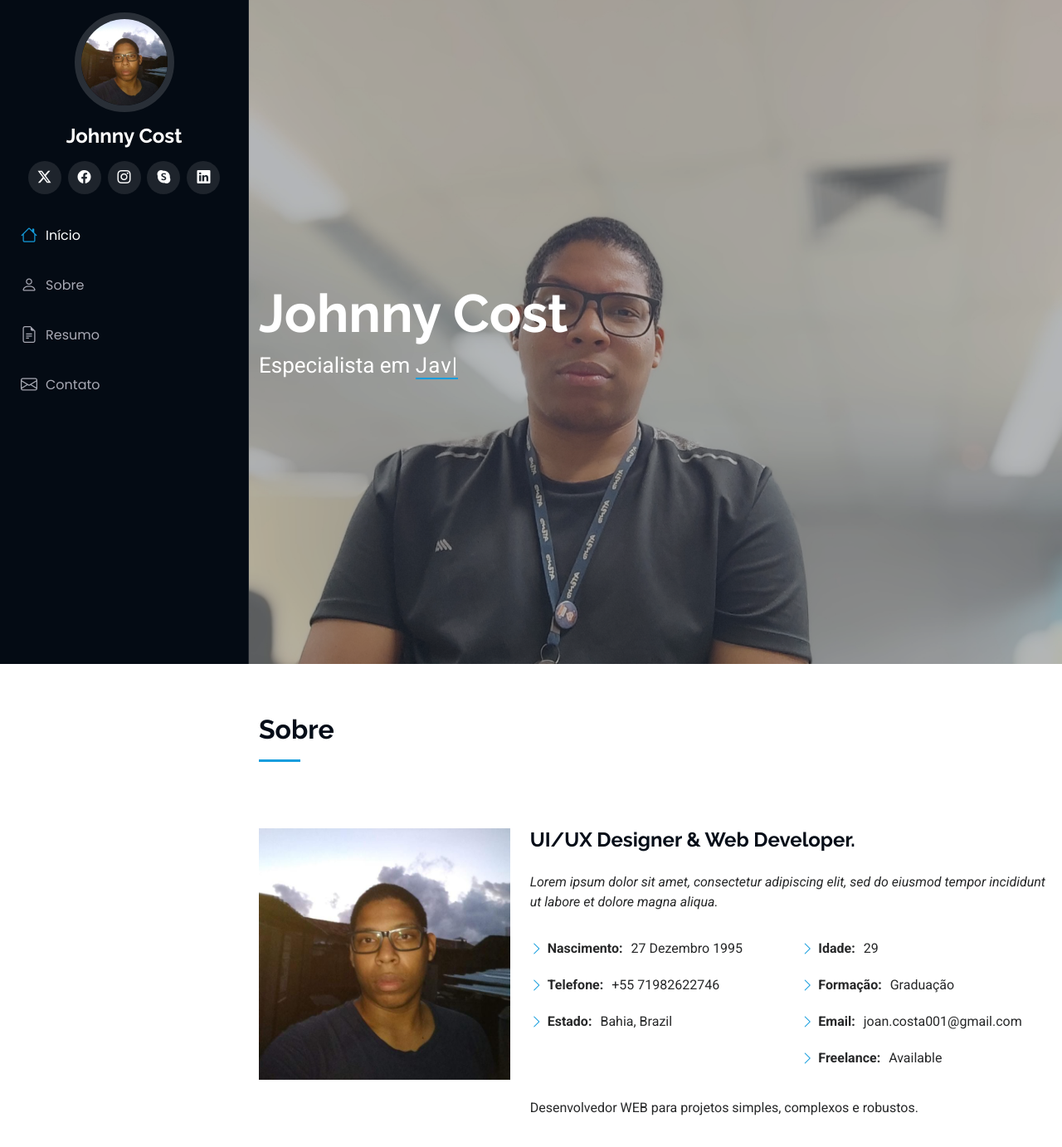
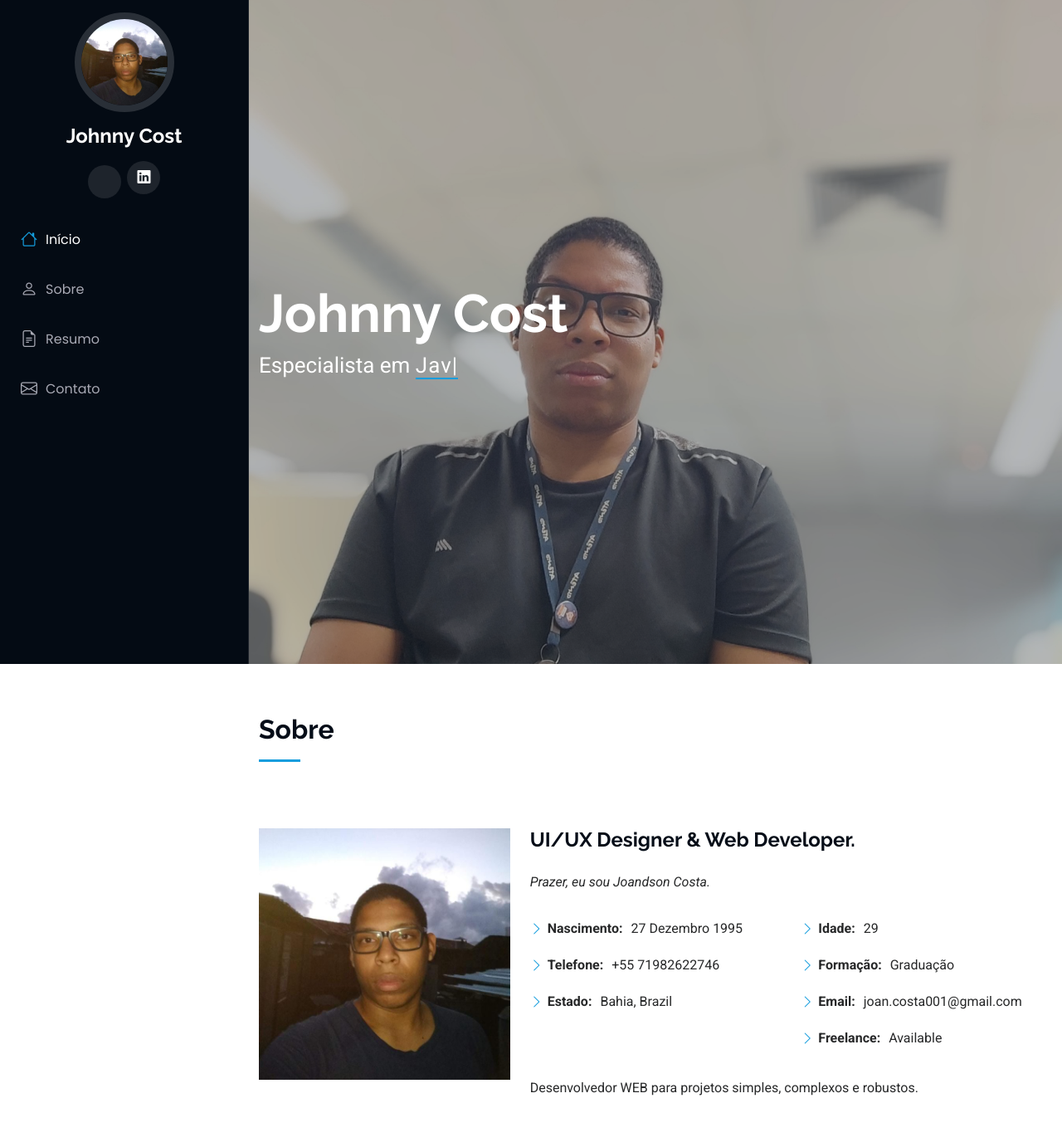
Before and after one commit to JohnnyCost01/Portfolio, a plain HTML site: page index.html in a window 1280 px wide. Shown: the top 1382 px of the page at 83% size. Drawn offline with Linux system fonts and the light colour scheme.

Commit message:
Update index.html
Atualizada a frase inicial e os links de referência.

```diff
--- a/index.html
+++ b/index.html
@@ -52,11 +52,8 @@
     </a>
 
     <div class="social-links text-center">
-      <a href="#" class="twitter"><i class="bi bi-twitter-x"></i></a>
-      <a href="#" class="facebook"><i class="bi bi-facebook"></i></a>
-      <a href="#" class="instagram"><i class="bi bi-instagram"></i></a>
-      <a href="#" class="google-plus"><i class="bi bi-skype"></i></a>
-      <a href="#" class="linkedin"><i class="bi bi-linkedin"></i></a>
+      <a href="https://github.com/JohnnyCost01" class="github"><i class="bi bi-github-G"></i></a>
+      <a href="https://www.linkedin.com/in/joandson-costa-65b65118a" class="linkedin"><i class="bi bi-linkedin" ></i></a>
     </div>
 
     <nav id="navmenu" class="navmenu">
@@ -102,8 +99,7 @@
           <div class="col-lg-8 content">
             <h2>UI/UX Designer &amp; Web Developer.</h2>
             <p class="fst-italic py-3">
-              Lorem ipsum dolor sit amet, consectetur adipiscing elit, sed do eiusmod tempor incididunt ut labore et dolore
-              magna aliqua.
+              Prazer, eu sou Joandson Costa.
             </p>
             <div class="row">
               <div class="col-lg-6">
```
